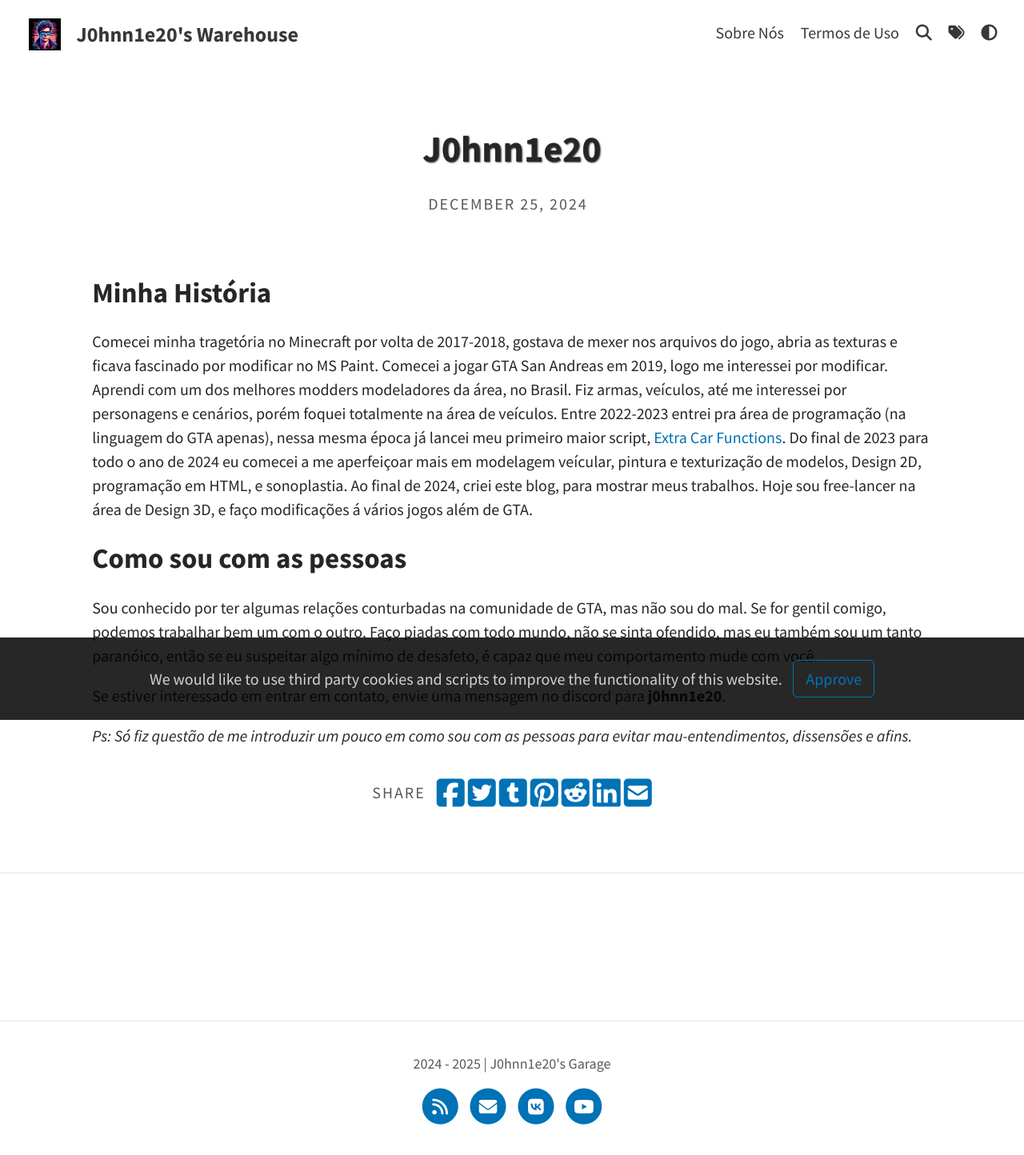
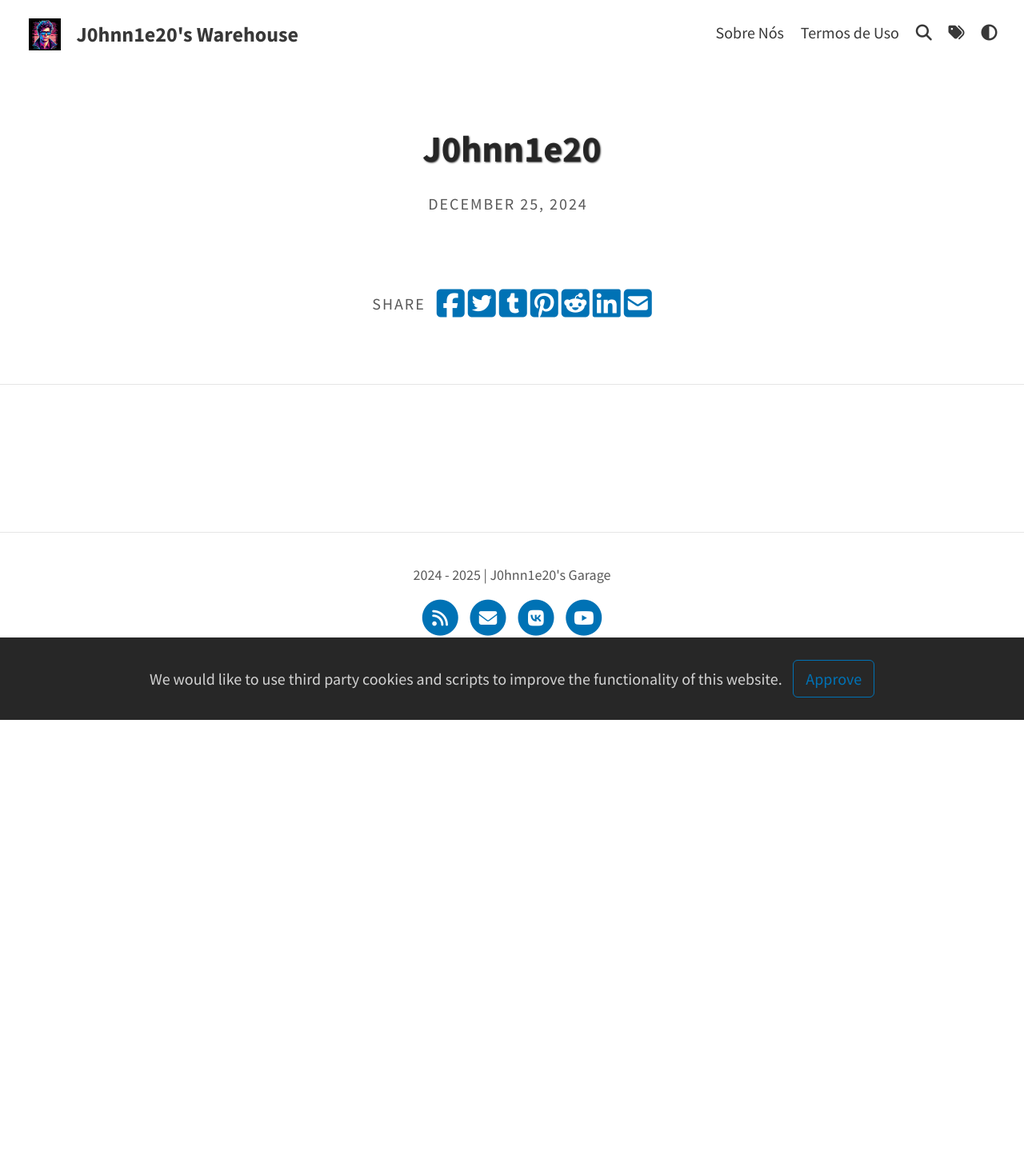
Before and after one commit to j0hnn1e20/j0hnn1e20.github.io, a Jekyll site: the page built from _portfolio/j0hnn1e20.md, in a window 1280 px wide. Shown: the whole page at 80% size. Built offline with Jekyll 4.4.1, drawn with Linux system fonts in a browser that asks for light colours; a script that is not in the unit is left out; comment, search, counter and statistics services are not loaded; after the commit the page ends 900 px from its top, so only the background shows below that.

Commit message:
Update j0hnn1e20.md

```diff
--- a/_portfolio/j0hnn1e20.md
+++ b/_portfolio/j0hnn1e20.md
@@ -5,15 +5,3 @@ title: J0hnn1e20
 #img: "assets/img/portfolio/cabin.png"
 date: 2024-12-25
 ---
-
-## Minha História
-
-Comecei minha tragetória no Minecraft por volta de 2017-2018, gostava de mexer nos arquivos do jogo, abria as texturas e ficava fascinado por modificar no MS Paint. Comecei a jogar GTA San Andreas em 2019, logo me interessei por modificar. Aprendi com um dos melhores modders modeladores da área, no Brasil. Fiz armas, veículos, até me interessei por personagens e cenários, porém foquei totalmente na área de veículos. Entre 2022-2023 entrei pra área de programação (na linguagem do GTA apenas), nessa mesma época já lancei meu primeiro maior script, [Extra Car Functions](https://j0hnn1e20.github.io/scripts/2024/12/15/excarfuncs-sa.html). Do final de 2023 para todo o ano de 2024 eu comecei a me aperfeiçoar mais em modelagem veícular, pintura e texturização de modelos, Design 2D, programação em HTML, e sonoplastia. Ao final de 2024, criei este blog, para mostrar meus trabalhos. Hoje sou free-lancer na área de Design 3D, e faço modificações á vários jogos além de GTA.
-
-## Como sou com as pessoas
-
-Sou conhecido por ter algumas relações conturbadas na comunidade de GTA, mas não sou do mal. Se for gentil comigo, podemos trabalhar bem um com o outro. Faço piadas com todo mundo, não se sinta ofendido, mas eu também sou um tanto paranóico, então se eu suspeitar algo mínimo de desafeto, é capaz que meu comportamento mude com você.
-
-Se estiver interessado em entrar em contato, envie uma mensagem no discord para **j0hnn1e20**.
-
-*Ps: Só fiz questão de me introduzir um pouco em como sou com as pessoas para evitar mau-entendimentos, dissensões e afins.*
```
